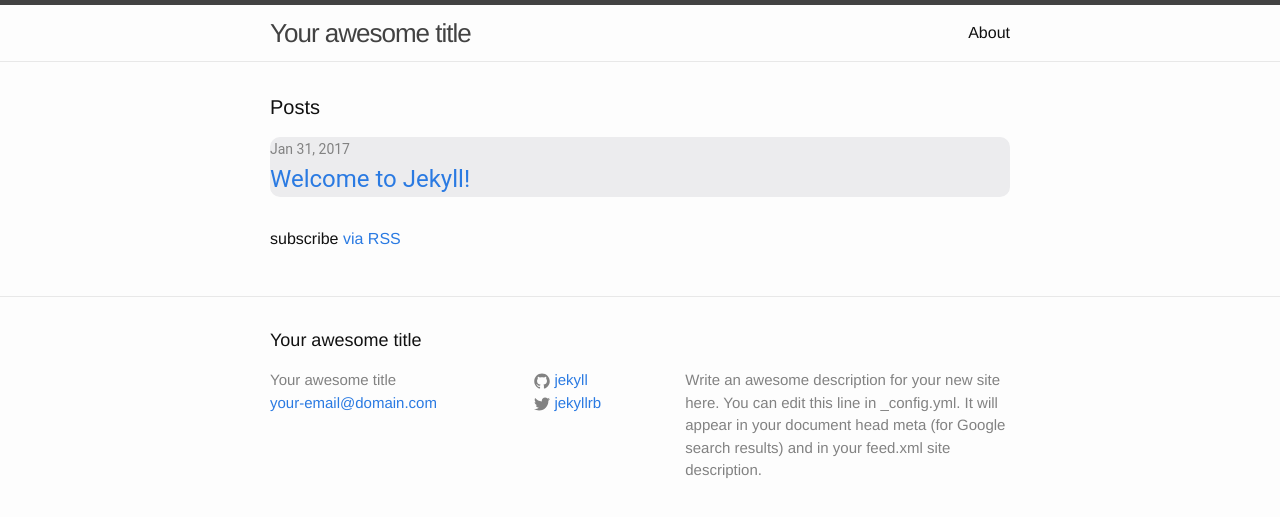
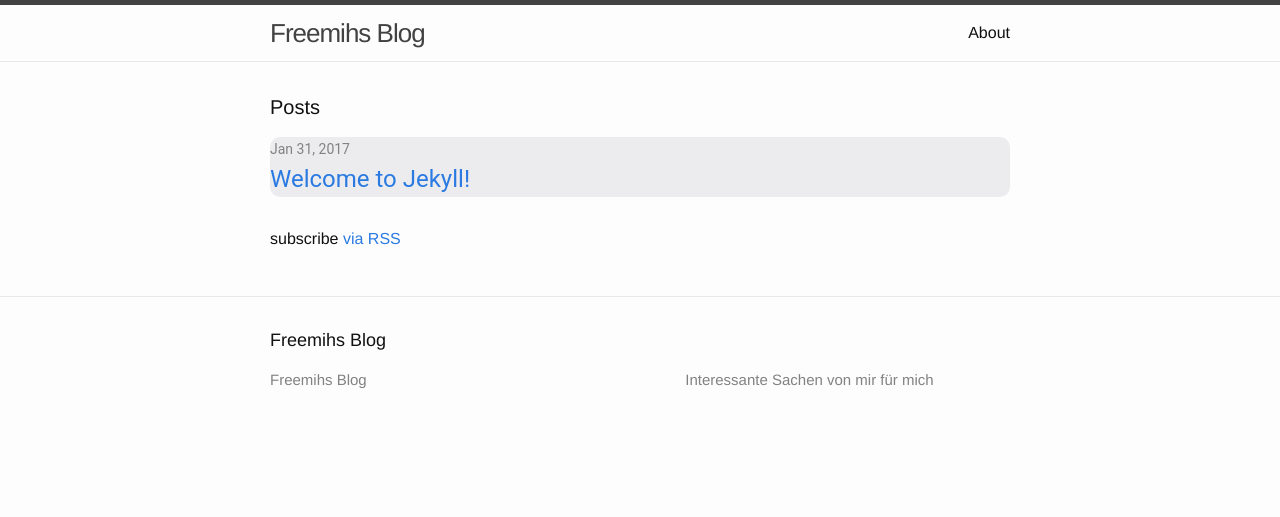
Before and after one commit to freemih/freemih.github.io, a Jekyll site: the page built from index.html, in a window 1280 px wide. Shown: the top 517 px of the page. Built offline with Jekyll 4.4.1, drawn with Linux system fonts in a browser that asks for light colours.

Commit message:
Update _config.yml

```diff
--- a/_config.yml
+++ b/_config.yml
@@ -6,16 +6,13 @@
 # 'jekyll serve'. If you change this file, please restart the server process.
 
 # Site settings
-title: Your awesome title
-email: your-email@domain.com
+title: Freemihs Blog
 description: > # this means to ignore newlines until "baseurl:"
-  Write an awesome description for your new site here. You can edit this
-  line in _config.yml. It will appear in your document head meta (for
-  Google search results) and in your feed.xml site description.
+  Interessante Sachen von mir für mich
 baseurl: "" # the subpath of your site, e.g. /blog
-url: "http://yourdomain.com" # the base hostname & protocol for your site
-twitter_username: jekyllrb
-github_username:  jekyll
+url: "" # the base hostname & protocol for your site
+twitter_username:
+github_username:
 
 # Build settings
 markdown: kramdown
```
